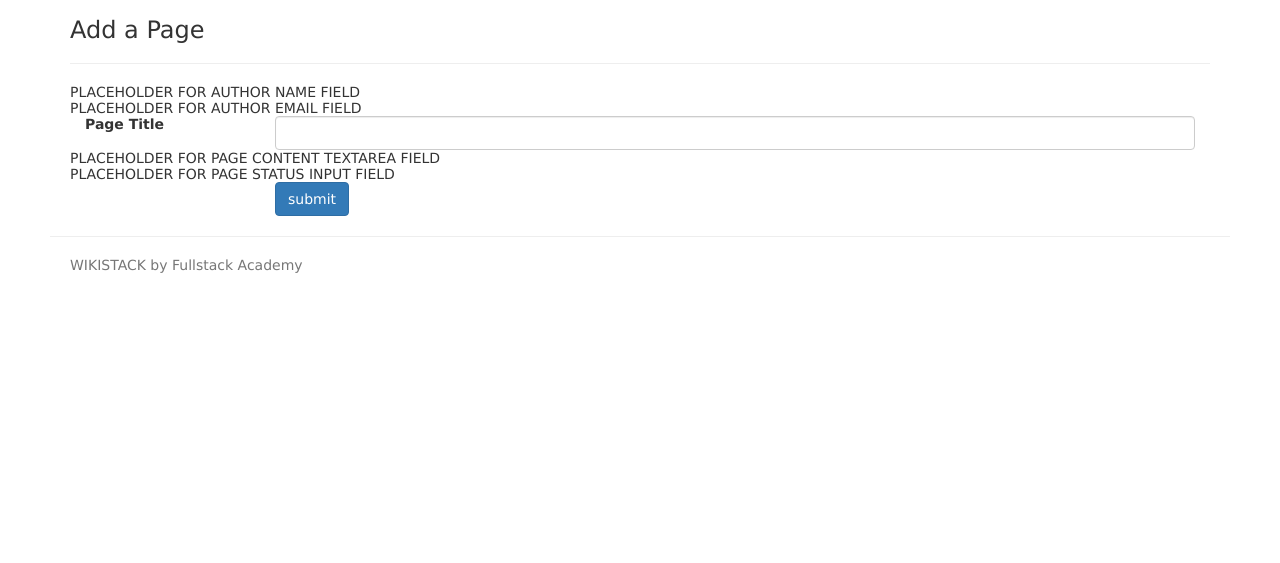
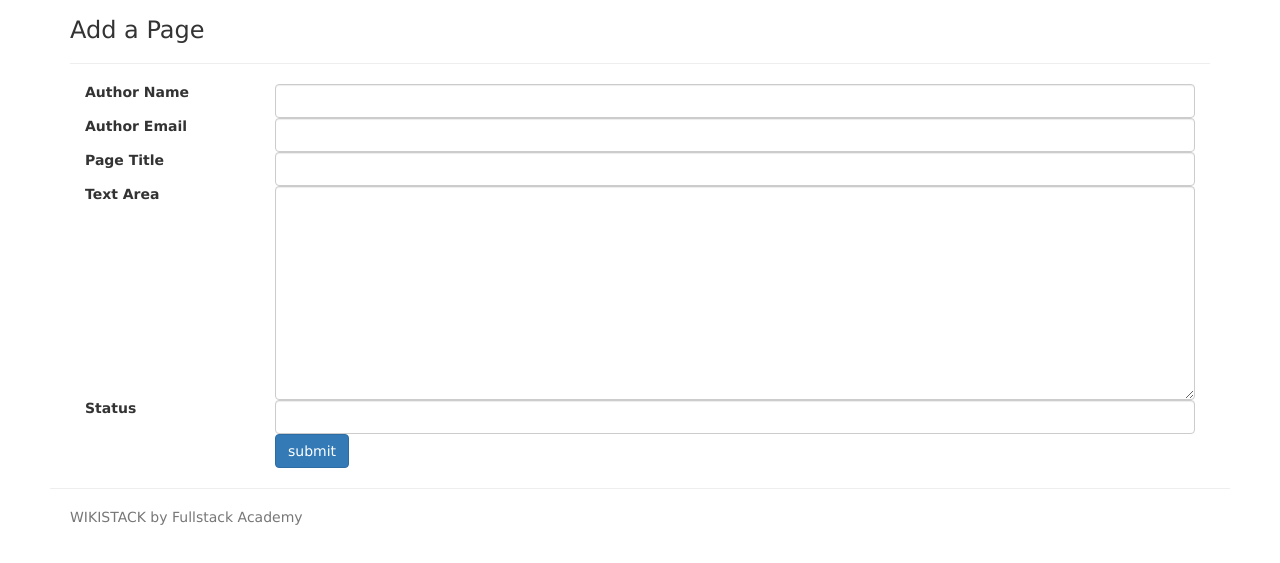
Before and after one commit to anujshah108/wikistack, a website: page views/addpage.html in a window 1280 px wide. Shown: the part 53-616 px from the top of the page. Drawn offline with nearby package versions, Linux system fonts and the light colour scheme; files that its build step writes are made by us from their sources.

Commit message:
new changes

```diff
--- a/app.js
+++ b/app.js
@@ -9,7 +9,7 @@ const wikiRouter = require('./routes/wiki');
 
 
 app.use(express.static('public'));
-app.use(bodyparser)
+app.use(bodyparser.urlencoded({extended: true}))
 app.use(bodyparser.json())
 // point nunjucks to the directory containing templates and turn off caching; configure returns an Environment
 // instance, which we'll want to use to add Markdown support later.
--- a/views/addpage.html
+++ b/views/addpage.html
@@ -5,9 +5,19 @@
   <hr>
   <form method="POST" action="/wiki/">
 
-    <div>PLACEHOLDER FOR AUTHOR NAME FIELD</div>
+    <div class='form-group'>
+     <label for="authorname" class="col-sm-2 control-label">Author Name</label>
+      <div class="col-sm-10">
+        <input name="name" type="text" class="form-control"/>
+      </div>
+    </div>
 
-    <div>PLACEHOLDER FOR AUTHOR EMAIL FIELD</div>
+    <div class='form-group'>
+     <label for="email" class="col-sm-2 control-label">Author Email</label>
+      <div class="col-sm-10">
+        <input name="email" type="email" class="form-control"/>
+      </div>
+    </div>
 
     <div class="form-group">
       <label for="title" class="col-sm-2 control-label">Page Title</label>
@@ -16,9 +26,19 @@
       </div>
     </div>
 
-    <div>PLACEHOLDER FOR PAGE CONTENT TEXTAREA FIELD</div>
+    <div class='form-group'>
+    <label for="textarea" class="col-sm-2 control-label">Text Area</label>
+      <div class="col-sm-10">
+        <textarea rows=10 name="content" class="form-control"> </textarea>
+      </div>
+      </div>
 
-    <div>PLACEHOLDER FOR PAGE STATUS INPUT FIELD</div>
+    <div class = 'form-group'>
+     <label for="status" class="col-sm-2 control-label">Status</label>
+      <div class="col-sm-10">
+        <input name="status" type="text" class="form-control"/>
+      </div>
+      </div>
 
     <div class="col-sm-offset-2 col-sm-10">
       <button type="submit" class="btn btn-primary">submit</button>
```
Also changed, not shown: routes/wiki.js (+14 -5 lines).
